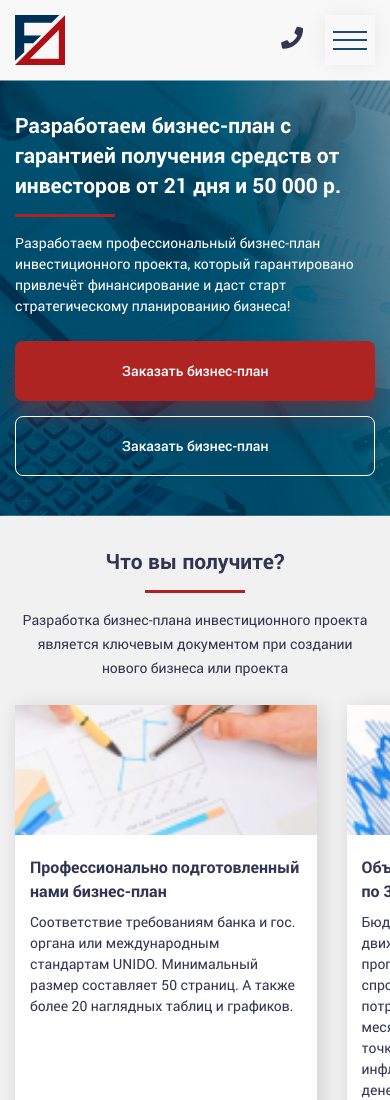
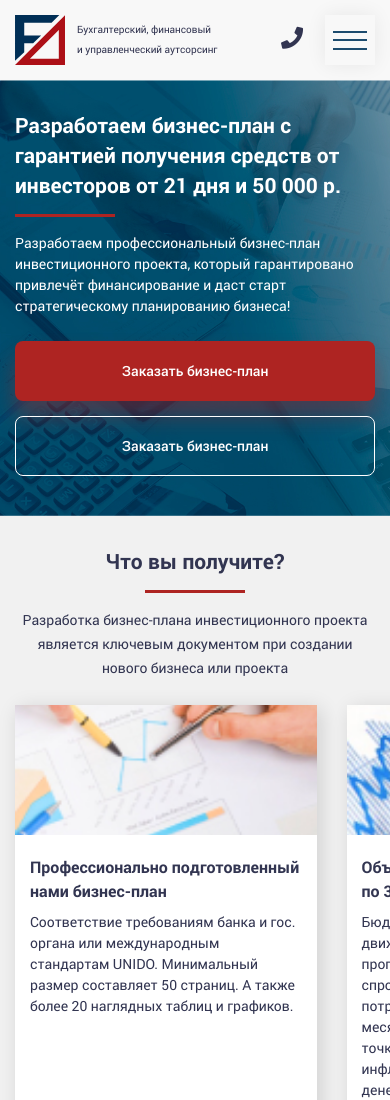
Before and after one commit to GrinCaseCode/fin-factor, a plain HTML site: page index.html in a window 390 px wide. Shown: the top 1100 px of the page. Drawn offline with nearby package versions, Linux system fonts and the light colour scheme; a web font is replaced by a local one.

Commit message:
Add files via upload

```diff
--- a/css/media.css
+++ b/css/media.css
@@ -432,7 +432,10 @@
 /* Extra Small Devices, Phones */
 @media only screen and (max-width : 480px) {
 .header .logo span {
-	display: none;
+    font-size: 10px;
+    max-width: 141px;
+    line-height: 20px;
+    margin-left: 12px;
 }
 .title-section {
     font-size: 21px;
@@ -605,7 +608,11 @@ body {
 	padding-bottom: 30px;
 }
 }
-
+@media only screen and (max-width : 345px) {
+.header .logo span {
+	display: none;
+}
+}
 /* Custom, iPhone Retina */
 @media only screen and (max-width : 320px) {
 
```
